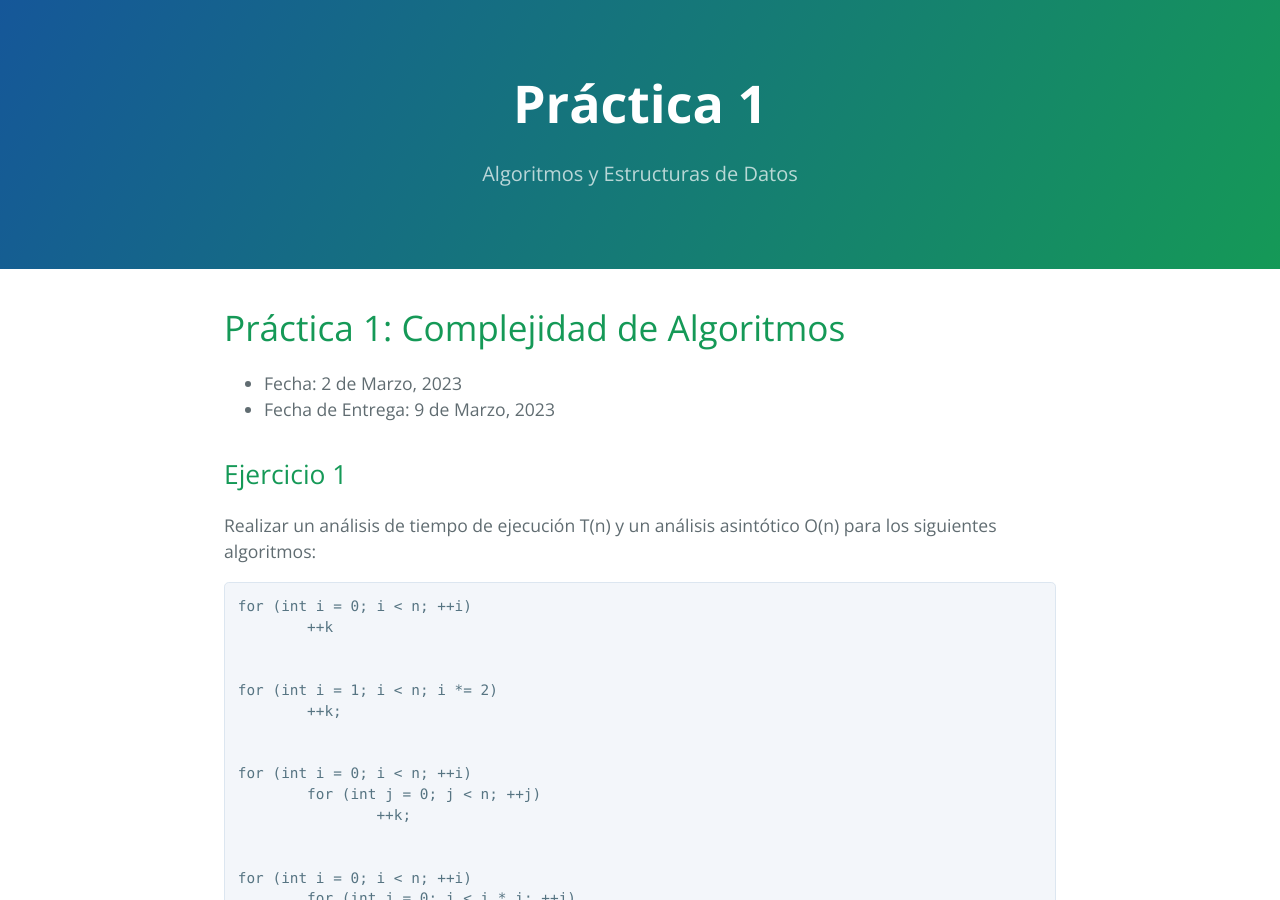
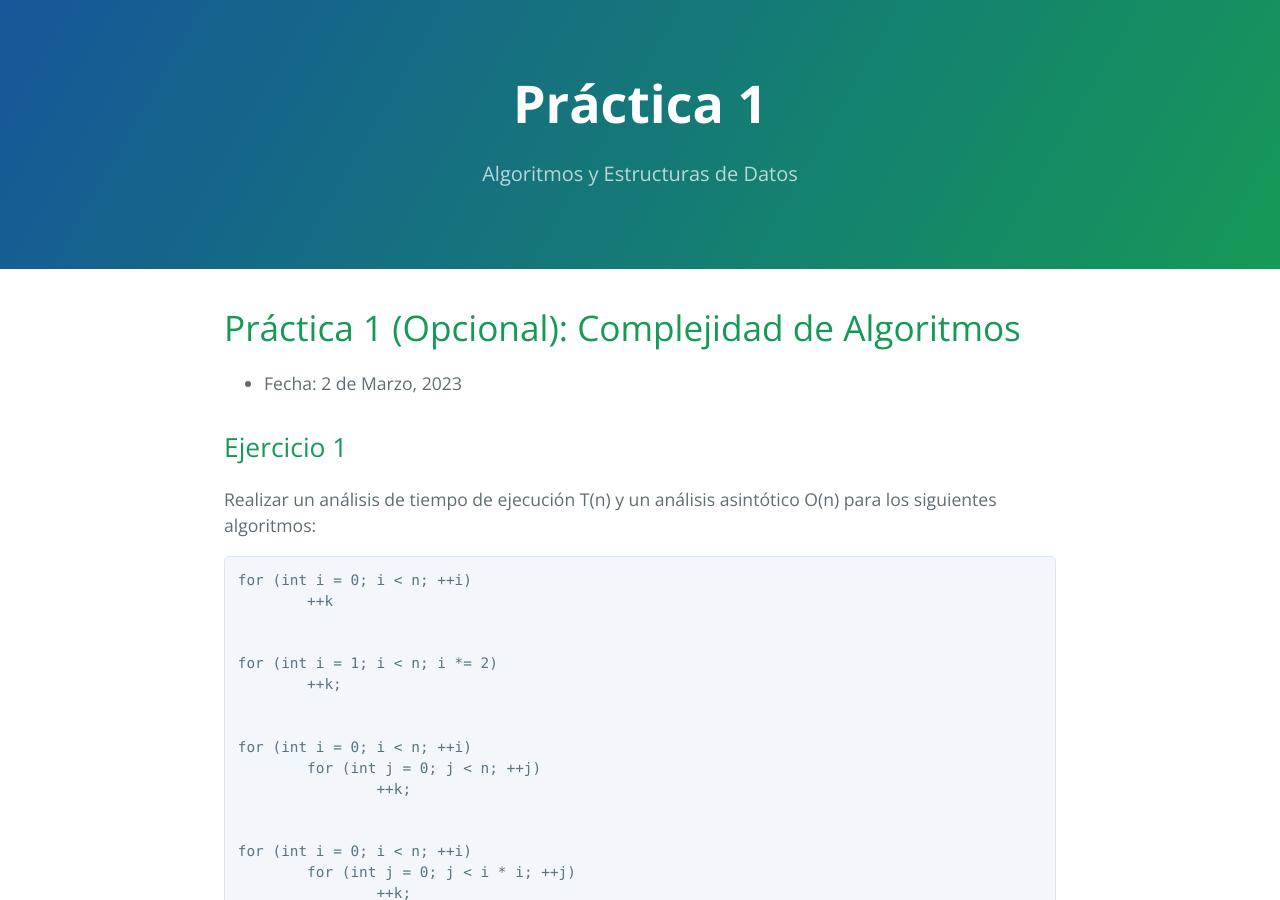
Before and after one commit to FacultadDeIngenieria/ayed, a Jekyll site: the page built from practice/tp1.md, in a window 1280 px wide and 900 px high. Built offline with Jekyll 4.4.1, drawn with Linux system fonts in a browser that asks for light colours.

Commit message:
Make Practice 1 optional

```diff
--- a/practice/tp1.md
+++ b/practice/tp1.md
@@ -4,10 +4,9 @@ layout: practice
 permalink: /practice/1
 ---
 
-# Práctica 1: Complejidad de Algoritmos
+# Práctica 1 (Opcional): Complejidad de Algoritmos
 
 * Fecha: 2 de Marzo, 2023
-* Fecha de Entrega: 9 de Marzo, 2023
 
 ## Ejercicio 1
 
```
